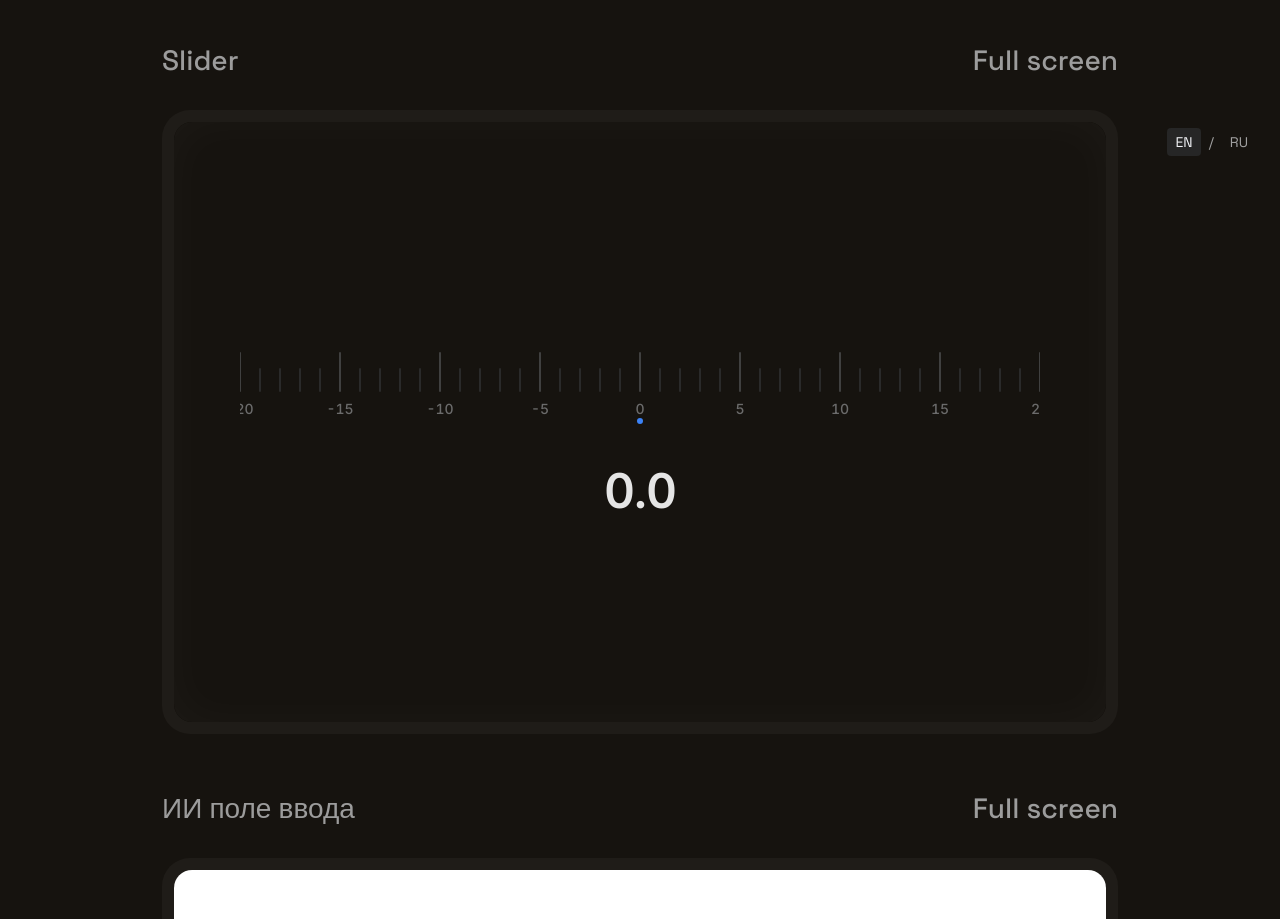
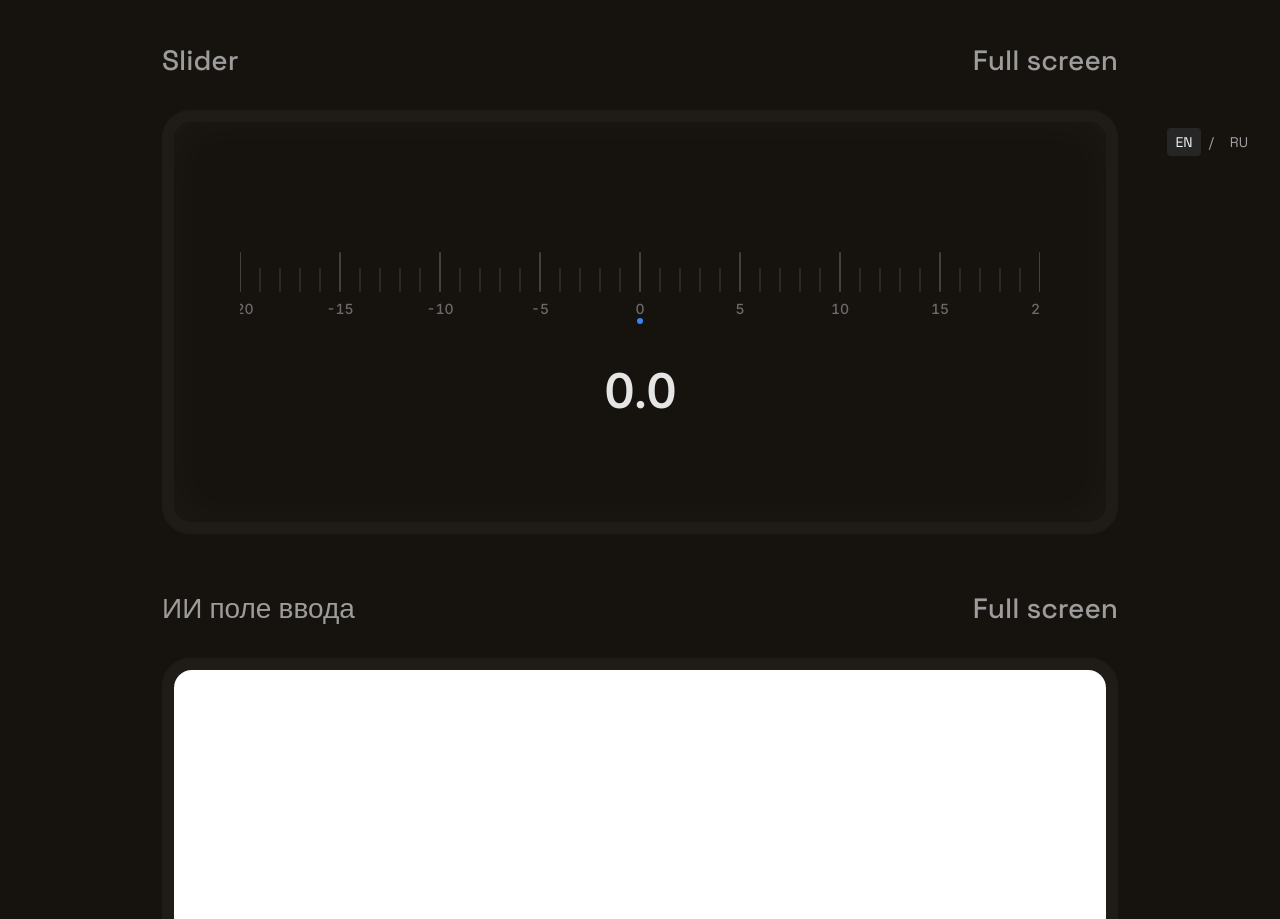
Before and after one commit to RickBacardin/bacardin, a Next.js app: page /en/cases in a window 1280 px wide. Shown: the part 620-1539 px from the top of the page. Built offline with nearby package versions, Linux system fonts and the light colour scheme; a web font is replaced by a local one.

Commit message:
feat(admin): make vibecode preview height configurable per component

```diff
--- a/components/admin/CaseForm.tsx
+++ b/components/admin/CaseForm.tsx
@@ -70,6 +70,7 @@ export interface CaseFormData {
   images: string[];
   galleryLayout: GalleryLayout;
   componentUrl?: string;
+  previewHeight?: number;
   tags?: string[];
   content: string;
   published: boolean;
@@ -221,6 +222,7 @@ export function CaseForm({
     images: [],
     galleryLayout: "stack",
     componentUrl: "",
+    previewHeight: undefined,
     tags: [],
     content: "",
     published: false,
@@ -279,6 +281,7 @@ export function CaseForm({
       images: initialData.images || [],
       galleryLayout: initialData.galleryLayout || "stack",
       componentUrl: initialData.componentUrl || "",
+      previewHeight: initialData.previewHeight,
       tags: initialData.tags || [],
       content: initialData.content || "",
       published: initialData.published,
@@ -600,6 +603,29 @@ export function CaseForm({
                   </div>
                 </>
               ) : null}
+            </div>
+
+            <div className="space-y-2">
+              <Label htmlFor="previewHeight">Высота превью в списке /cases (px)</Label>
+              <Input
+                id="previewHeight"
+                type="number"
+                min={200}
+                max={1600}
+                step={10}
+                value={formData.previewHeight ?? ""}
+                onChange={(e) => {
+                  const val = e.target.value ? parseInt(e.target.value, 10) : undefined;
+                  setFormData((prev) => ({
+                    ...prev,
+                    previewHeight: val && !isNaN(val) ? val : undefined,
+                  }));
+                }}
+                placeholder="600 (по умолчанию)"
+              />
+              <p className="text-xs text-muted-foreground">
+                Высота превью-области на странице вайбкод компонентов (например, 400 для слайдера). По умолчанию 600px.
+              </p>
             </div>
           </motion.div>
         ) : (
--- a/components/case/VibecodeItemPreview.tsx
+++ b/components/case/VibecodeItemPreview.tsx
@@ -19,6 +19,8 @@ export const VibecodeItemPreview = ({
 }: VibecodeItemPreviewProps) => {
   const title =
     locale === "en" && caseItem.title_en ? caseItem.title_en : caseItem.title;
+
+  const previewHeight = caseItem.previewHeight;
 
   return (
     <motion.div className="w-full mb-[56px]" variants={variants}>
@@ -46,8 +48,14 @@ export const VibecodeItemPreview = ({
       <article className="relative bg-[#1F1C18] p-3 rounded-[28px] w-full overflow-hidden">
         {/* Внутренний контейнер с интерактивным iframe */}
         <div
-          className="relative rounded-2xl w-full h-[420px] md:h-[600px] overflow-hidden"
-          style={{ backgroundColor: "#16130F" }}
+          className={`relative rounded-2xl w-full overflow-hidden ${
+            !previewHeight ? "h-[420px] md:h-[600px]" : ""
+          }`}
+          style={{
+            backgroundColor: "#16130F",
+            height: previewHeight ? `${previewHeight}px` : undefined,
+            maxHeight: previewHeight ? "85vh" : undefined,
+          }}
         >
           {caseItem.componentUrl ? (
             <iframe
--- a/lib/cases.ts
+++ b/lib/cases.ts
@@ -136,6 +136,7 @@ export async function createCase(data: CreateCaseData): Promise<Case> {
     featuredOnHome: data.featuredOnHome ?? false,
     homeOrder: data.homeOrder ?? null,
     vibecodeOrder: data.vibecodeOrder ?? null,
+    previewHeight: data.previewHeight,
     inProgress: data.inProgress ?? false,
     items: data.items,
     items_en: data.items_en,
--- a/types/index.ts
+++ b/types/index.ts
@@ -124,6 +124,7 @@ export interface Case {
   featuredOnHome: boolean; // @deprecated - используйте homeOrder
   homeOrder: number | null; // null = не показывать, 1-6 = позиция на главной
   vibecodeOrder: number | null; // null = без сортировки, 1+ = позиция на странице /cases
+  previewHeight?: number; // Высота превью в px на странице /cases (по умолчанию 600)
   inProgress?: boolean; // Кейс в работе (отображается в сетке, но некликабелен)
   // Новая лента элементов
   items?: CaseItem[];
@@ -162,6 +163,7 @@ export interface CreateCaseData {
   featuredOnHome?: boolean;
   homeOrder?: number | null;
   vibecodeOrder?: number | null;
+  previewHeight?: number;
   inProgress?: boolean;
   items?: CaseItem[];
   items_en?: CaseItem[];
@@ -197,6 +199,7 @@ export interface UpdateCaseData {
   featuredOnHome?: boolean;
   homeOrder?: number | null;
   vibecodeOrder?: number | null;
+  previewHeight?: number;
   inProgress?: boolean;
   items?: CaseItem[];
   items_en?: CaseItem[];
```
Also changed, not shown: data/cases.json.
